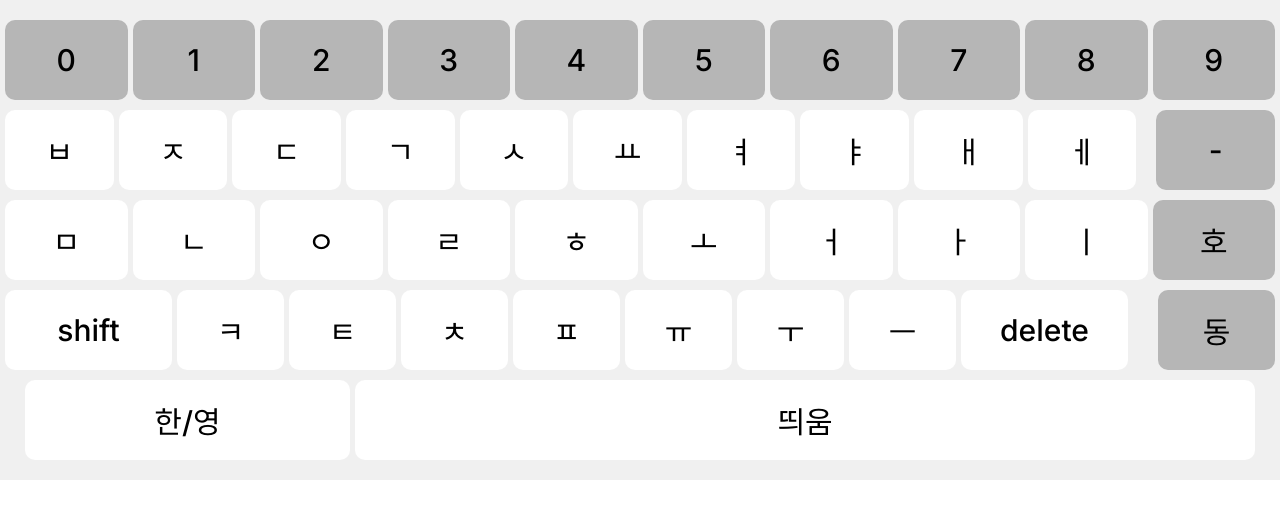
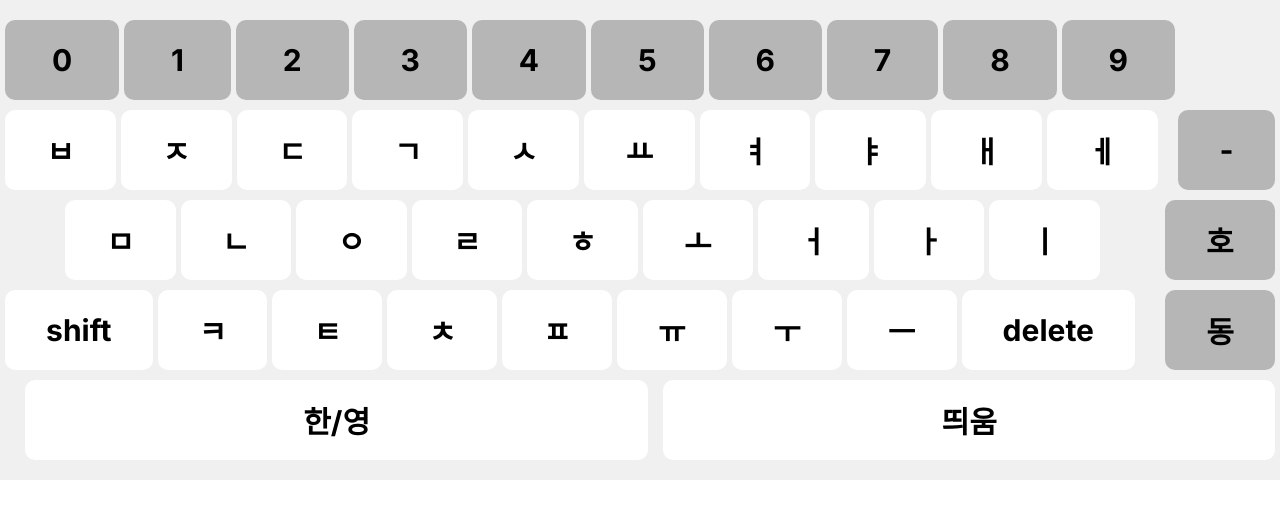
Before and after one commit to 0139702/study, a plain HTML site: page prototype/hci/index.html in a window 1280 px wide. Drawn offline with Linux system fonts and the light colour scheme.

Commit message:
Update style.css

```diff
--- a/prototype/hci/style.css
+++ b/prototype/hci/style.css
@@ -17,7 +17,7 @@ body {
 .row {
     display: flex;
     flex-wrap: wrap;
-    /* justify-content: center; */
+    justify-content: flex-start;
     margin: 0;
     gap: 5px;
 }
@@ -33,9 +33,9 @@ button {
     font-size: 30px;
     outline: none;
     font-family: 'Inter', sans-serif;
-    font-weight: 500;
+    font-weight: 700;
     border-style: none;
-    flex: auto;
+    flex: content;
     width: 60px;
     border: none;
 }
@@ -44,14 +44,22 @@ button {
     background-color: #b6b6b6;
 }
 
+.one {
+    margin-right: 100px;
+}
+
 .hyphen {
     width: 70px;
     margin-left: 15px;
 }
 
+.three {
+    margin-left: 60px;
+}
+
 .ho {
-    /* width: 70px; */
-    /* margin-left: 60px; */
+    width: 70px;
+    margin-left: 60px;
 }
 
 .shift, .delete {
@@ -69,15 +77,16 @@ button {
 
 .change {
     /* width: 50px; */
-    height: 40px;
+    height: 50px;
     margin-left: 20px;
+    margin-right: 10px;
 }
 
 .space {
-    /* width: 400px; */
-    height: 40px;
+    width: 400px;
+    height: 50px;
     /* margin-left: 10px; */
-    margin-right: 20px;
+    /* margin-right: 20px; */
 }
 
 button:active {
@@ -96,6 +105,6 @@ button:active {
 
     .space {
         height: 80px;
-        width: 50%;
+        width: 60%;
     }
 }
```
